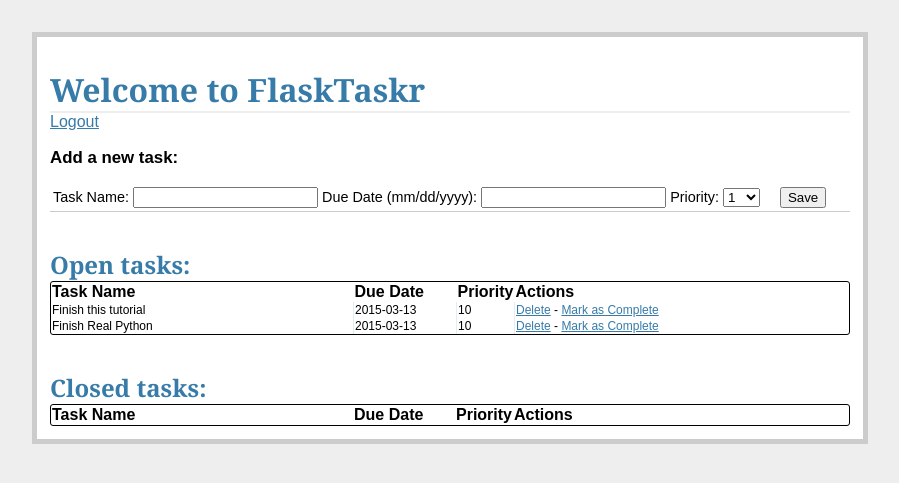
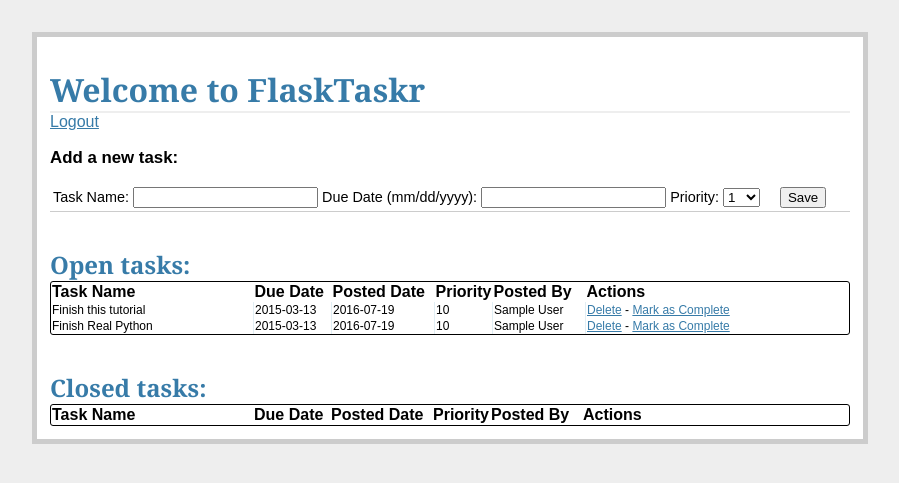
Before and after one commit to jcue/flasktaskr, a Flask app: page /task/ in a window 1280 px wide. Shown: the top 483 px of the page, without its empty margins (190-1089 px from the left). Run offline with Flask 2, Linux system fonts and the light colour scheme; the visitor is signed in with stand-in values (Sample User, id 1); data comes from the database, SQL or seed files in the repository; both versions use the stored data as it was before the commit; lists and menus that the app fills with data are empty.

Commit message:
updated model

```diff
--- a/project/models.py
+++ b/project/models.py
@@ -34,6 +34,7 @@ class User(db.Model):
 
     __tablename__ = 'users'
 
+    # id to be joined with user_id in tasks table
     id = db.Column(db.Integer, primary_key=True)
     name = db.Column(db.String, unique=True, nullable=False)
     email = db.Column(db.String, unique=True, nullable=False)
--- a/project/templates/tasks.html
+++ b/project/templates/tasks.html
@@ -50,17 +50,21 @@
         <table>
             <thead>
                 <tr>
-                    <th width="300px"><strong>Task Name</strong></th>
-                    <th width="100px"><strong>Due Date</strong></th>
+                    <th width="200px"><strong>Task Name</strong></th>
+                    <th width="75px"><strong>Due Date</strong></th>
+                    <th width="100px"><strong>Posted Date</strong></th>
                     <th width="50px"><strong>Priority</strong></th>
+                    <th width="90px"><strong>Posted By</strong></th>
                     <th><strong>Actions</strong></th>
                 </tr>
             </thead>
             {% for task in open_tasks %}
                 <tr>
-                    <td width="300px">{{ task.name }}</td>
-                    <td width="100px">{{ task.due_date }}</td>
+                    <td width="200px">{{ task.name }}</td>
+                    <td width="75px">{{ task.due_date }}</td>
+                    <td width="100px">{{ task.posted_date }}</td>
                     <td width="50px">{{ task.priority }}</td>
+                    <td width="90px">{{ task.poster.name }}</td>
                     <td>
                         <a href="{{ url_for('delete_entry', task_id = task.task_id) }}">Delete</a> -
                         <a href="{{ url_for('complete', task_id = task.task_id) }}">Mark as Complete</a>
@@ -80,17 +84,21 @@
     <table>
         <thead>
             <tr>
-                <th width="300px"><strong>Task Name</strong></th>
-                <th width="100px"><strong>Due Date</strong></th>
+                <th width="200"><strong>Task Name</strong></th>
+                <th width="75px"><strong>Due Date</strong></th>
+                <th width="100px"><strong>Posted Date</strong></th>
                 <th width="50px"><strong>Priority</strong></th>
+                <th width="90px"><strong>Posted By</strong></th>
                 <th><strong>Actions</strong></th>
             </tr>
         </thead>
         {% for task in closed_tasks %}
             <tr>
-                <td width="300px">{{ task.name }}</td>
-                <td width="100px">{{ task.due_date }}</td>
+                <td width="200px">{{ task.name }}</td>
+                <td width="75px">{{ task.due_date }}</td>
+                <td width="100px">{{ task.posted_date }}</td>
                 <td width="50px">{{ task.priority }}</td>
+                <td width="90px">{{ task.poster.name }}</td>
                 <td>
                   <a href="{{ url_for('delete_entry', task_id = task.task_id) }}">Delete</a>
                 </td>
--- a/project/views.py
+++ b/project/views.py
@@ -6,7 +6,7 @@ from functools import wraps
 from flask import Flask, flash, redirect, render_template, \
     request, session, url_for
 from flask.ext.sqlalchemy import SQLAlchemy
-
+import datetime
 
 # config
 
@@ -38,6 +38,7 @@ def login_required(test):
 @app.route('/logout/')
 def logout():
     session.pop('logged_in', None)
+    session.pop('user_id', None)
     flash('Goodbye!')
     return redirect(url_for('login'))
 
@@ -51,6 +52,7 @@ def login():
             user = User.query.filter_by(name=request.form['name']).first()
             if user is not None and user.password == request.form['password']:
                 session['logged_in'] = True
+                session['user_id'] = user.id
                 flash('Welcome!')
                 return redirect(url_for('tasks'))
             else:
@@ -103,7 +105,9 @@ def new_task():
                 form.name.data,
                 form.due_date.data,
                 form.priority.data,
-                '1'
+                datetime.datetime.utcnow(),
+                '1',
+                session['user_id']
             )
             db.session.add(new_task)
             db.session.commit()
```
Also changed, not shown: project/flasktaskr.db.
